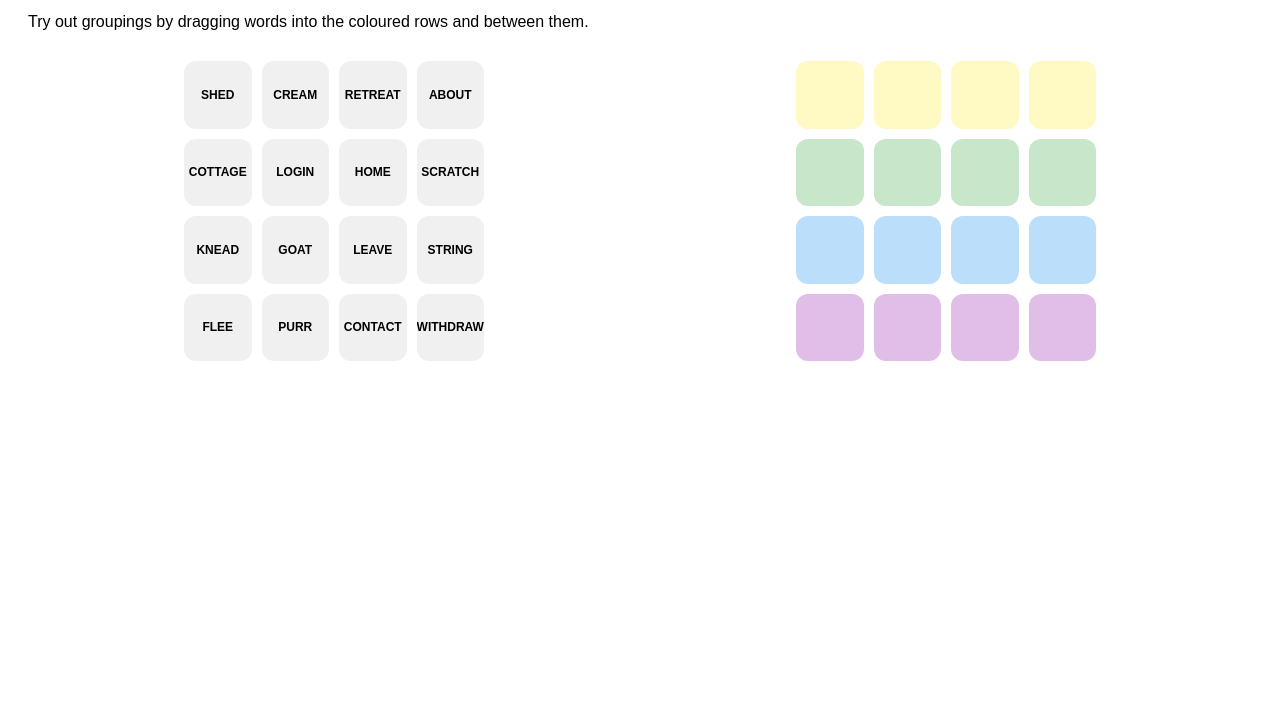
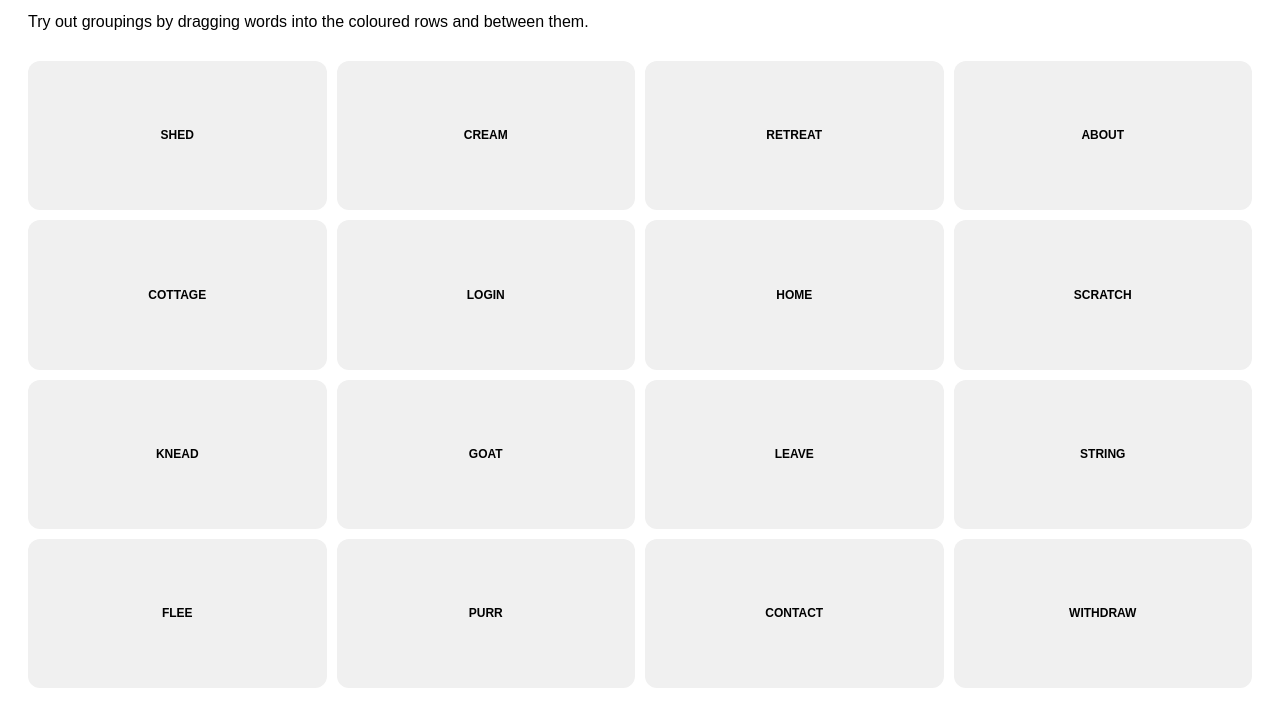
Before and after one commit to hannahj/connections, a website: page index.html in a window 1280 px wide. Shown: the part 78-783 px from the top of the page. Drawn offline with nearby package versions, Linux system fonts and the light colour scheme.

Commit message:
narrower tiles, full width

```diff
--- a/index.html
+++ b/index.html
@@ -23,11 +23,11 @@
             display: grid;
             grid-template-columns: repeat(4, 1fr);
             gap: 10px;
-            width: 300px;
+            width: 100%;
             margin-bottom: 20px;
         }
         .tile, .colored-tile {
-            aspect-ratio: 1 / 1;
+            aspect-ratio: 2 / 1;
             background-color: #f0f0f0; /* Lighter background */
             display: flex;
             justify-content: center;
```
